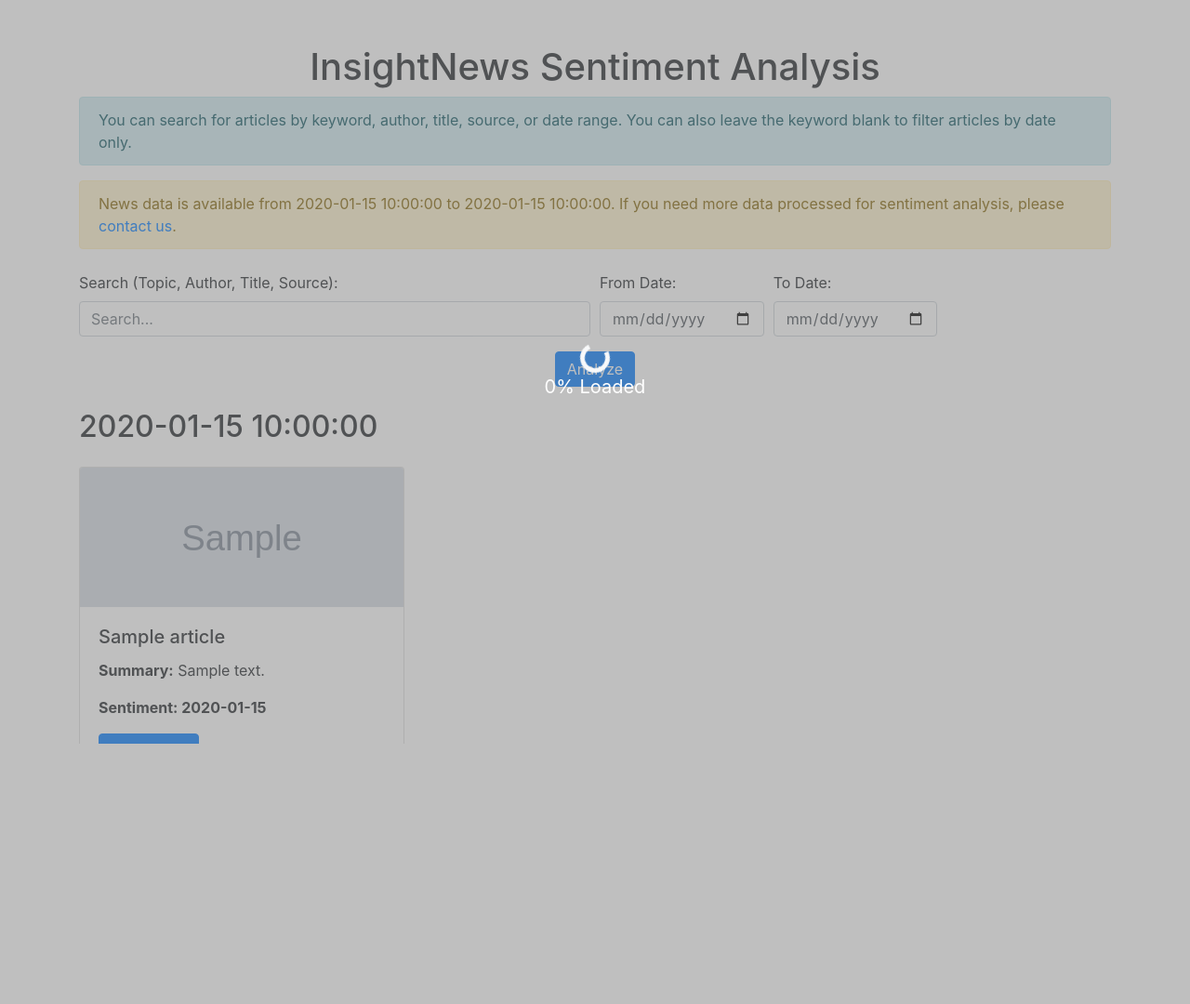
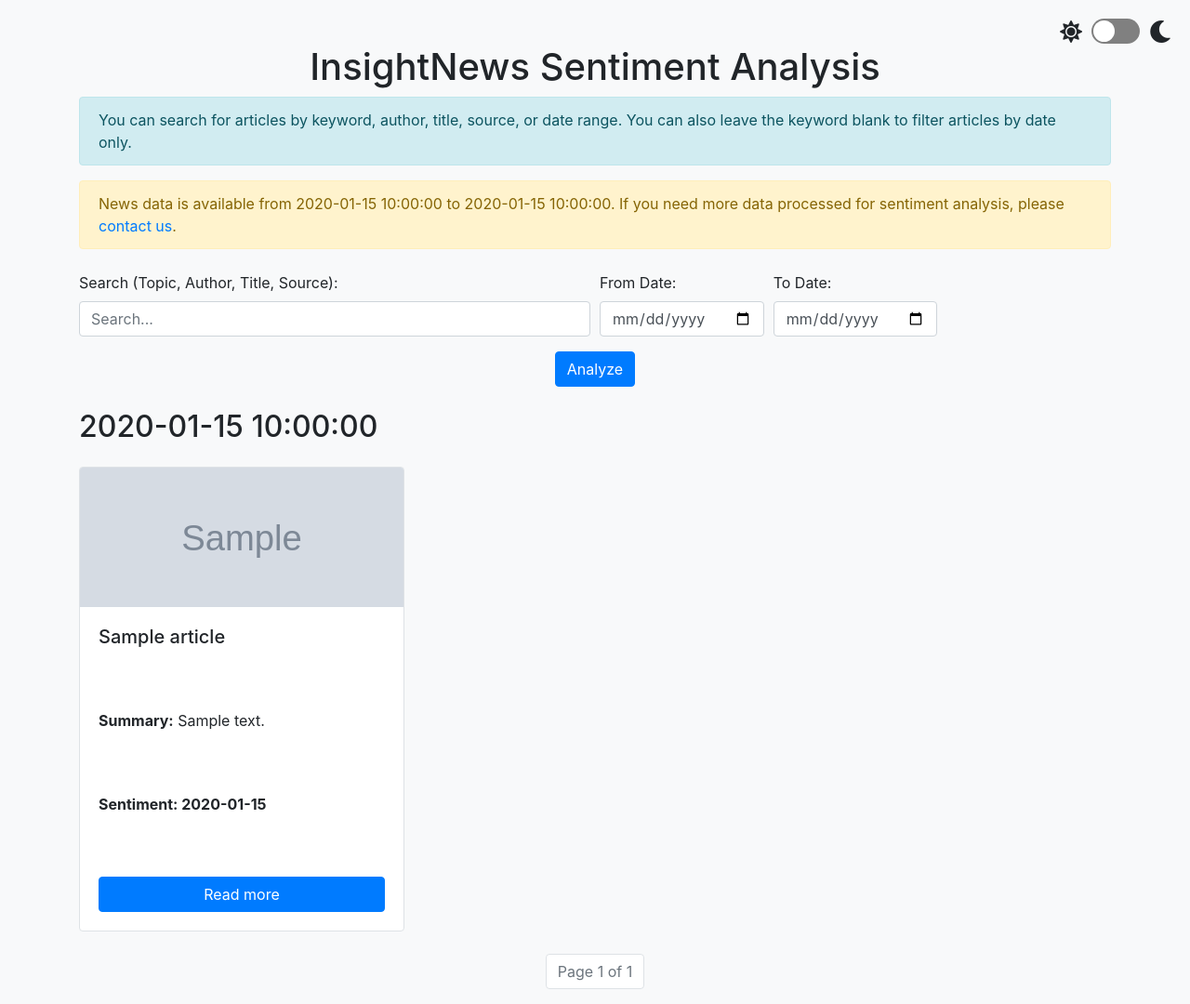
Before and after one commit to Avinash-Amudala/InsightNews-ISTE612, a Flask app: template src/templates/index.html in a window 1280 px wide. Shown: the whole page at 93% size. Before the commit the page ends 800 px from the top, so only its background shows below. Run offline with Flask 3, Linux system fonts and the light colour scheme; the template is opened without the code that fills it: most values are stand-ins (such as "Sample title", 1, 10 or a date in 2020); grey boxes marked "Sample" are stand-in pictures; parts of the project's set-up code (start-up, migrations or seed data) failed here and were passed over; some libraries are stand-ins or nearby versions.

Commit message:
add themes and fix card sizes

```diff
--- a/src/templates/index.html
+++ b/src/templates/index.html
@@ -5,39 +5,98 @@
     <meta name="viewport" content="width=device-width, initial-scale=1, shrink-to-fit=no">
     <title>InsightNews Sentiment Analysis</title>
     <link href="https://stackpath.bootstrapcdn.com/bootstrap/4.5.2/css/bootstrap.min.css" rel="stylesheet">
+    <link rel="stylesheet" href="https://cdnjs.cloudflare.com/ajax/libs/font-awesome/5.15.4/css/all.min.css">
     <style>
-        #loading-placeholder {
-            display: none;
-            text-align: center;
-            color: white;
-            font-size: 20px;
-            background-color: rgba(128, 128, 128, 0.5);
-            position: fixed;
-            top: 0;
-            bottom: 0;
-            left: 0;
-            right: 0;
-            z-index: 1000;
-            display: flex;
-            justify-content: center;
-            align-items: center;
-            flex-direction: column;
-            transition: opacity 0.5s;
+        body.light-theme {
+            background-color: #f8f9fa;
+            color: #212529;
         }
-        #articles-container {
-            position: relative;
-            min-height: 200px;
+        body.dark-theme {
+            background-color: #212529;
+            color: #f8f9fa;
         }
         .card {
-            transition: transform 0.2s, box-shadow 0.2s;
+            transition: transform 0.2s, box-shadow 0.2s, background-color 0.3s, border 0.3s;
+            min-height: 500px; /* Adjust this height as necessary */
+            display: flex;
+            flex-direction: column;
+            justify-content: space-between;
         }
-        .card:hover {
-            transform: translateY(-10px);
-            box-shadow: 0 4px 8px rgba(0, 0, 0, 0.2);
+        .card.light-theme {
+            background-color: #ffffff;
+            border: 1px solid #dee2e6;
+        }
+        .card.dark-theme {
+            background-color: #343a40;
+            border: 1px solid #454d55;
         }
         .card img {
-            max-height: 150px;
+            height: 150px;
             object-fit: cover;
+        }
+        .card-body {
+            flex: 1;
+            display: flex;
+            flex-direction: column;
+        }
+        .card-title, .card-text {
+            flex-grow: 1;
+            margin-bottom: 10px;
+        }
+        .card .btn {
+            margin-top: auto;
+        }
+        .theme-switch-wrapper {
+            position: fixed;
+            top: 20px;
+            right: 20px;
+            display: flex;
+            align-items: center;
+            z-index: 1050; /* Above other elements */
+        }
+        .theme-switch {
+            display: flex;
+            align-items: center;
+        }
+        .theme-switch input {
+            height: 0;
+            width: 0;
+            visibility: hidden;
+        }
+        .theme-switch label {
+            cursor: pointer;
+            text-indent: -9999px;
+            width: 52px;
+            height: 27px;
+            background: grey;
+            display: block;
+            border-radius: 100px;
+            position: relative;
+            margin: 0 10px;
+        }
+        .theme-switch label:after {
+            content: '';
+            position: absolute;
+            top: 2px;
+            left: 2px;
+            width: 23px;
+            height: 23px;
+            background: #fff;
+            border-radius: 90px;
+            transition: 0.3s;
+        }
+        .theme-switch input:checked + label {
+            background: #007bff;
+        }
+        .theme-switch input:checked + label:after {
+            left: calc(100% - 2px);
+            transform: translateX(-100%);
+        }
+        .theme-switch label:active:after {
+            width: 30px;
+        }
+        .theme-icon {
+            font-size: 1.5em;
         }
     </style>
 </head>
@@ -81,13 +140,13 @@
         <div class="row">
             {% for article in articles %}
             <div class="col-md-4 mb-4">
-                <div class="card">
+                <div class="card {{ 'dark-theme' if theme == 'dark' else 'light-theme' }}">
                     <img src="{{ article.image }}" class="card-img-top" alt="Image for {{ article.topic }}">
                     <div class="card-body">
                         <h5 class="card-title">{{ article.title }}</h5>
                         <p class="card-text"><strong>Summary:</strong> {{ article.summary }}</p>
                         <p class="card-text"><strong>Sentiment: {{ article.sentiment }}</strong></p>
-                        <a href="{{ article.url }}" class="btn btn-primary" target="_blank">Read more</a>
+                        <a href="{{ article.url }}" class="btn btn-primary mt-auto" target="_blank">Read more</a>
                     </div>
                 </div>
             </div>
@@ -119,12 +178,19 @@
         {% endif %}
     </div>
 </div>
+<div class="theme-switch-wrapper">
+    <i class="fas fa-sun theme-icon"></i>
+    <div class="theme-switch">
+        <input type="checkbox" id="theme-toggle" />
+        <label for="theme-toggle" class="switch-label">Toggle Theme</label>
+    </div>
+    <i class="fas fa-moon theme-icon"></i>
+</div>
 
 <script src="https://code.jquery.com/jquery-3.5.1.min.js"></script>
 <script src="https://cdn.jsdelivr.net/npm/@popperjs/core@2.5.3/dist/umd/popper.min.js"></script>
 <script src="https://stackpath.bootstrapcdn.com/bootstrap/4.5.2/js/bootstrap.min.js"></script>
 <script>
-    $(document).ready(function () {
     // Show the loading placeholder
     function showLoading() {
         $('#loading-placeholder').css('display', 'flex').hide().fadeIn();
@@ -149,8 +215,34 @@
         }, 50);
     }
 
+    // Apply theme based on saved preference
+    function applyTheme(theme) {
+        const body = document.body;
+        body.classList.toggle('dark-theme', theme === 'dark');
+        body.classList.toggle('light-theme', theme !== 'dark');
+        document.querySelectorAll('.card').forEach(card => {
+            card.classList.toggle('dark-theme', theme === 'dark');
+            card.classList.toggle('light-theme', theme !== 'dark');
+        });
+        document.getElementById('theme-toggle').checked = theme === 'dark';
+    }
+
+    // Toggle theme between light and dark
+    function toggleTheme() {
+        const theme = localStorage.getItem('theme') === 'dark' ? 'light' : 'dark';
+        localStorage.setItem('theme', theme);
+        applyTheme(theme);
+    }
+
+    // Load the theme when the page loads
+    document.addEventListener('DOMContentLoaded', () => {
+        const savedTheme = localStorage.getItem('theme') || 'light';
+        applyTheme(savedTheme);
+        document.getElementById('theme-toggle').addEventListener('change', toggleTheme);
+    });
+
     // Form submission event handler
-        $('form').on('submit', function (e) {
+    $('form').on('submit', function () {
         showLoading();
         // Allow the form to submit naturally
     });
@@ -166,7 +258,6 @@
     $(window).on('load', function() {
         hideLoading();
     });
-    });
 </script>
 </body>
 </html>
```
Lines whose indentation alone changed are shown as unchanged.
